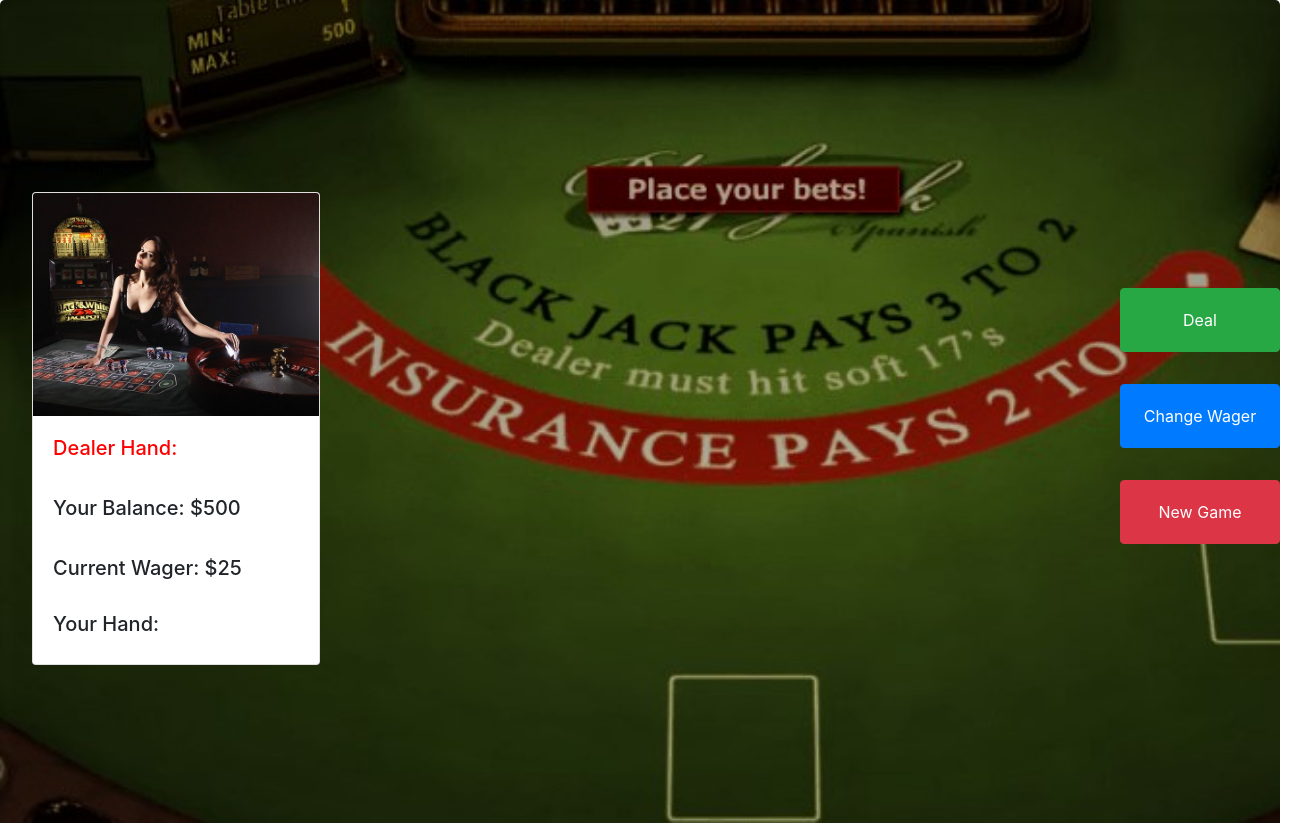
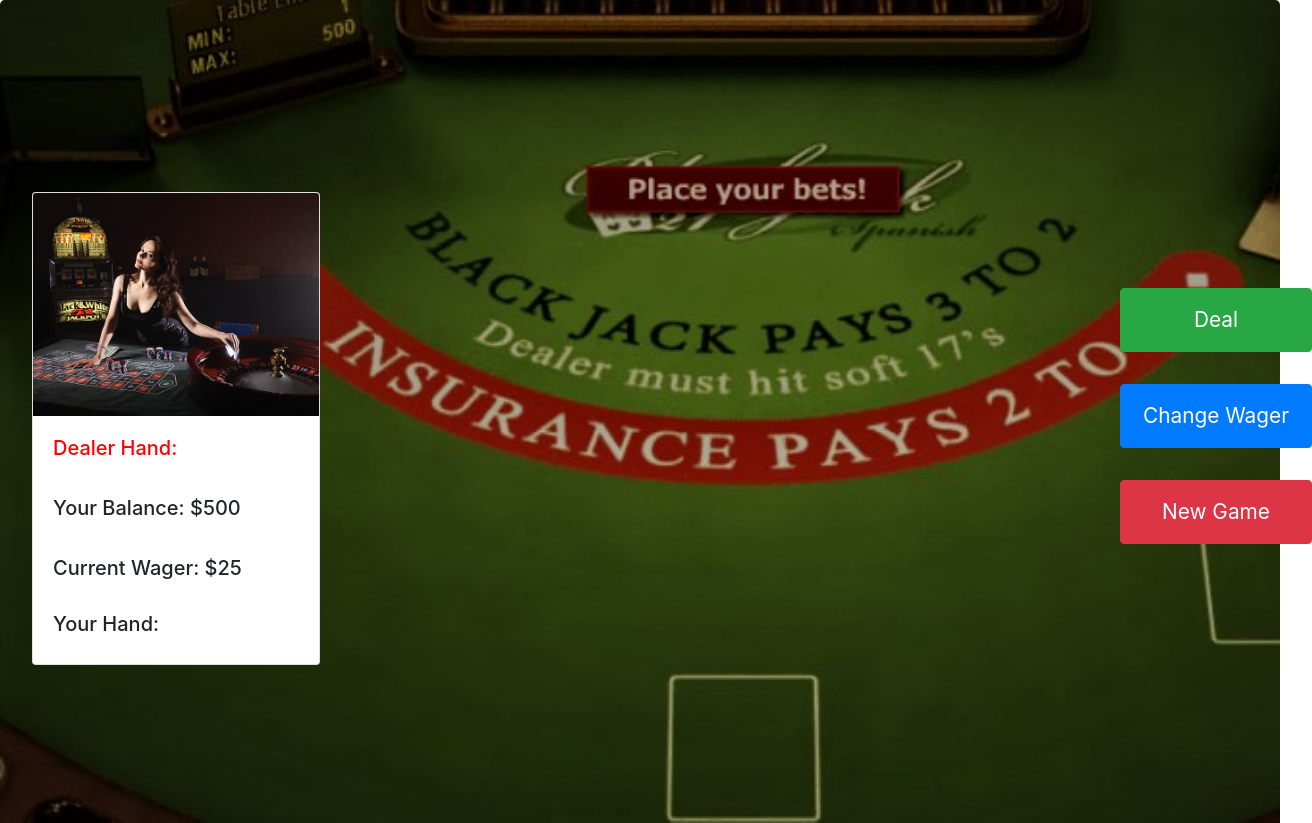
Before and after one commit to Spencer30/simple_blackjack, a plain HTML site: page index.html in a window 1280 px wide. Shown: the top 823 px of the page, 1312 px wide, since content can reach past the window. Drawn offline with nearby package versions, Linux system fonts and the light colour scheme.

Commit message:
changed css on butttons

```diff
--- a/index.html
+++ b/index.html
@@ -73,7 +73,7 @@
         class="playingCard userCardSeven"
         src="images/3C.png"
       />
-      <button id="standBtn" class="btn btn-warning stand">Stand</button>
+      <button id="standBtn" class="btn btn-info stand">Stand</button>
       <button id="hitBtn" class="btn btn-danger hit" onclick="">Hit</button>
       <button id="deal" class="btn btn-success dealHand" onclick="deal(cardArray)">
         Deal
--- a/styles.css
+++ b/styles.css
@@ -125,8 +125,9 @@ body {
 .btn {
     position: absolute;
     height: 4rem;
-    width: 10rem;
+    width: 12rem;
     box-shadow: black;
+    font-size: 1.3rem;
 }
 
 .dealHand{
```
